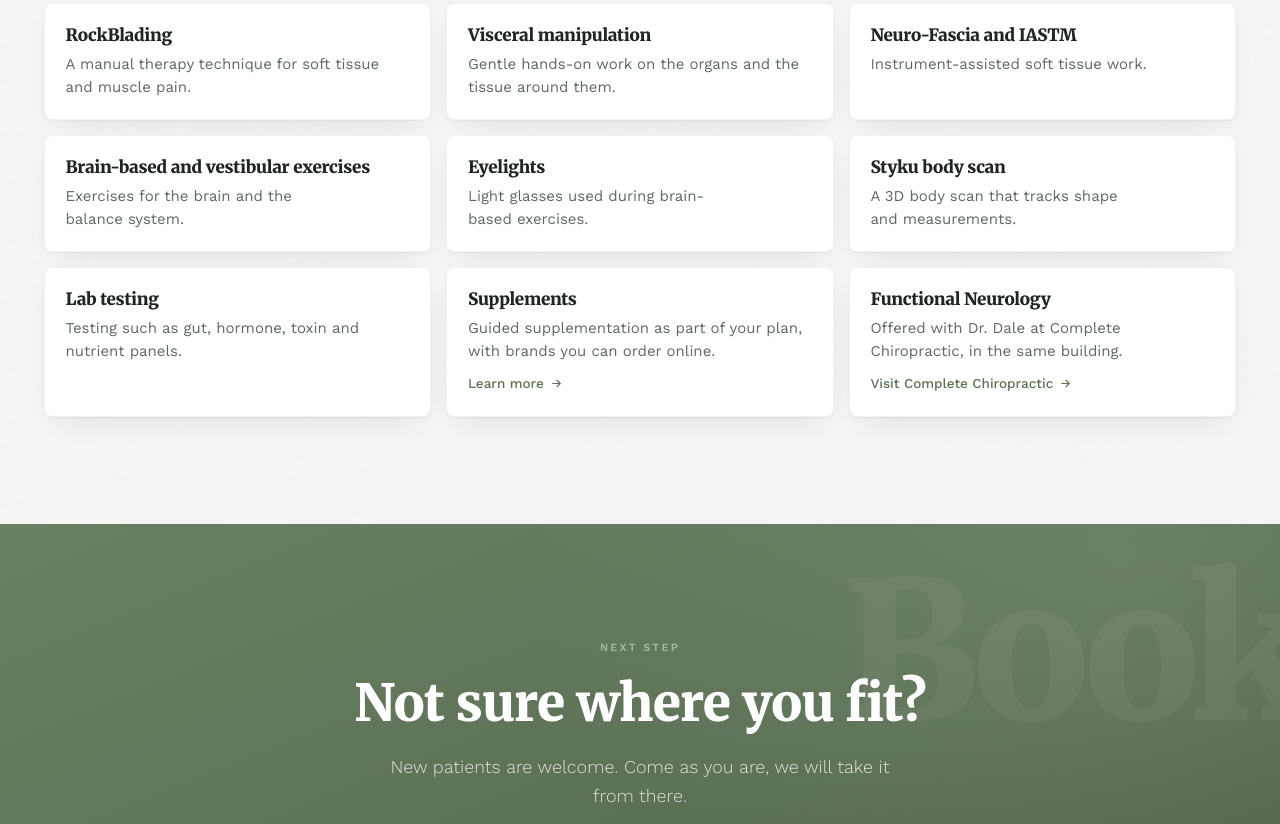
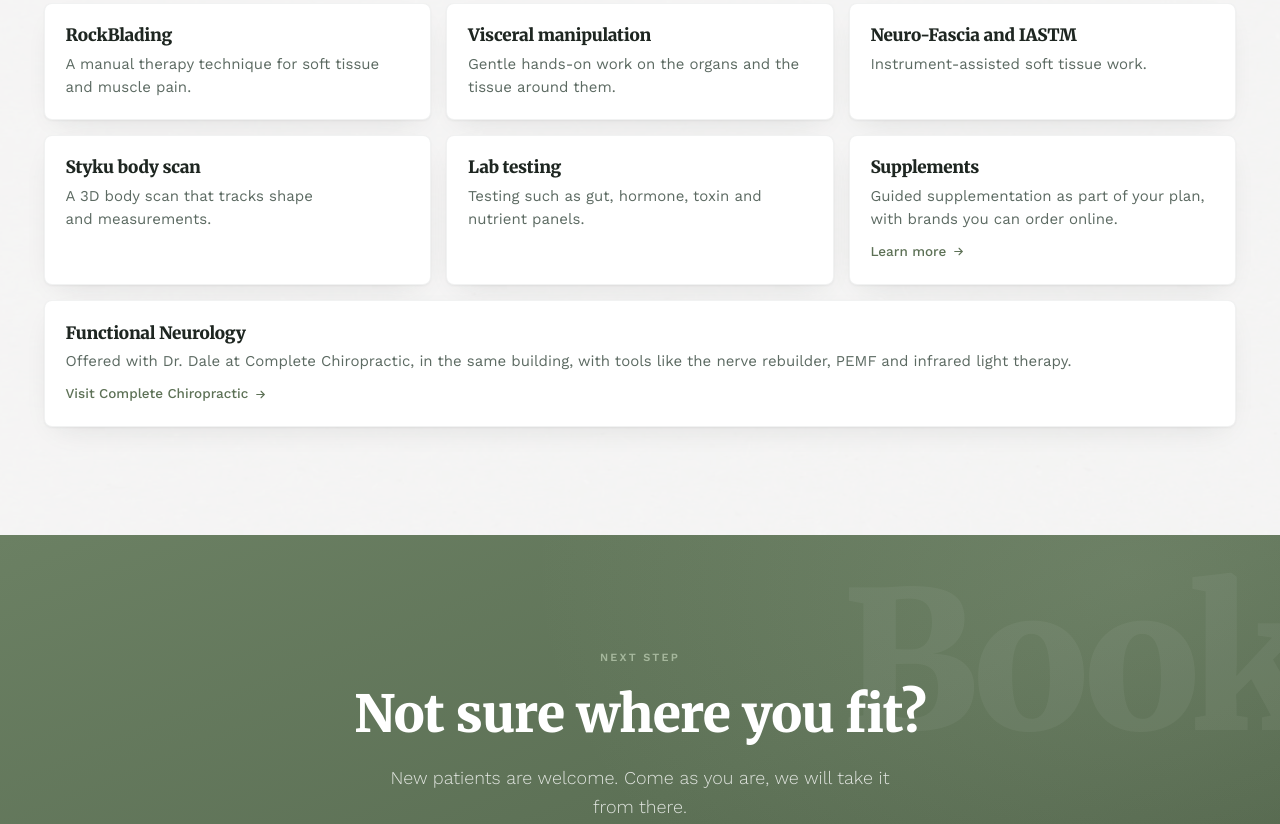
Before and after one commit to localember/capela-living-well-review, a plain HTML site: page capela-living-well-services.html in a window 1280 px wide. Shown: the part 1434-2258 px from the top of the page. Drawn offline with nearby package versions, Linux system fonts and the light colour scheme.

Commit message:
Oct 7 preview (Jaimie, Oct 6 email): brain-based and vestibular exercises and Eyelights off More we offer; Functional Neurology pointer names nerve rebuilder, PEMF and infrared light therapy and takes the full last row; Payment Options 'Send a message' goes to the contact form (#form did not exist on that page)

```diff
--- a/capela-living-well-services.html
+++ b/capela-living-well-services.html
@@ -68,9 +68,10 @@
    row is left with a hole; tablets already use two columns, phones one.
    Supplements and a small Functional Neurology pointer live in "More we offer". */
 @media (min-width:1081px){ .hub--four{grid-template-columns:repeat(2,minmax(0,1fr))} }
-/* "More we offer" holds nine items with the Functional Neurology pointer, so
-   from tablet up it runs three by three instead of leaving one card alone. */
-@media (min-width:721px){ #more-services .xsvc__grid{grid-template-columns:repeat(3,minmax(0,1fr))} }
+/* "More we offer" holds seven items (brain-based, vestibular and Eyelights came off
+   2026-10-07), so from tablet up it runs three across and the Functional Neurology
+   pointer, last, takes the full row instead of sitting alone in one column. */
+@media (min-width:721px){ #more-services .xsvc__grid{grid-template-columns:repeat(3,minmax(0,1fr))} #more-services .xsvc__grid>li:last-child:nth-child(3n+1){grid-column:1/-1} }
 .xsvc--link{padding:0}
 .xsvc--link>a{display:flex;flex-direction:column;height:100%;padding:clamp(18px,1.6vw,24px);color:inherit;border-radius:inherit}
 .xsvc__go{display:inline-flex;align-items:center;gap:.45em;margin-top:.7em;font-size:13.5px;font-weight:500;color:var(--g-band)}
@@ -173,12 +174,10 @@
         <li class="card xsvc reveal" style="--d:0"><h3>RockBlading</h3><p>A manual therapy technique for soft tissue and muscle pain.</p></li>
         <li class="card xsvc reveal" style="--d:1"><h3>Visceral manipulation</h3><p>Gentle hands-on work on the organs and the tissue around them.</p></li>
         <li class="card xsvc reveal" style="--d:2"><h3>Neuro-Fascia and IASTM</h3><p>Instrument-assisted soft tissue work.</p></li>
-        <li class="card xsvc reveal" style="--d:3"><h3>Brain-based and vestibular exercises</h3><p>Exercises for the brain and the balance system.</p></li>
-        <li class="card xsvc reveal" style="--d:0"><h3>Eyelights</h3><p>Light glasses used during brain-based exercises.</p></li>
-        <li class="card xsvc reveal" style="--d:1"><h3>Styku body scan</h3><p>A 3D body scan that tracks shape and measurements.</p></li>
-<li class="card xsvc reveal" style="--d:3"><h3>Lab testing</h3><p>Testing such as gut, hormone, toxin and nutrient panels.</p></li>
-        <li class="card xsvc xsvc--link reveal" id="s-supplements" style="--d:0"><a href="capela-living-well-service-supplements.html"><h3>Supplements</h3><p>Guided supplementation as part of your plan, with brands you can order online.</p><span class="xsvc__go">Learn more <svg width="13" height="13" viewBox="0 0 24 24" fill="none" stroke="currentColor" stroke-width="2" stroke-linecap="round" aria-hidden="true"><path d="M5 12h14M13 6l6 6-6 6"/></svg></span></a></li>
-        <li class="card xsvc xsvc--link reveal" id="s-functional-neurology" style="--d:1"><a href="https://localember.github.io/capela-chiro-review/capela-chiro-service-functional-neurology.html"><h3>Functional Neurology</h3><p>Offered with Dr. Dale at Complete Chiropractic, in the same building.</p><span class="xsvc__go">Visit Complete Chiropractic <svg width="13" height="13" viewBox="0 0 24 24" fill="none" stroke="currentColor" stroke-width="2" stroke-linecap="round" aria-hidden="true"><path d="M5 12h14M13 6l6 6-6 6"/></svg></span></a></li>
+        <li class="card xsvc reveal" style="--d:0"><h3>Styku body scan</h3><p>A 3D body scan that tracks shape and measurements.</p></li>
+        <li class="card xsvc reveal" style="--d:1"><h3>Lab testing</h3><p>Testing such as gut, hormone, toxin and nutrient panels.</p></li>
+        <li class="card xsvc xsvc--link reveal" id="s-supplements" style="--d:2"><a href="capela-living-well-service-supplements.html"><h3>Supplements</h3><p>Guided supplementation as part of your plan, with brands you can order online.</p><span class="xsvc__go">Learn more <svg width="13" height="13" viewBox="0 0 24 24" fill="none" stroke="currentColor" stroke-width="2" stroke-linecap="round" aria-hidden="true"><path d="M5 12h14M13 6l6 6-6 6"/></svg></span></a></li>
+        <li class="card xsvc xsvc--link reveal" id="s-functional-neurology" style="--d:0"><a href="https://localember.github.io/capela-chiro-review/capela-chiro-service-functional-neurology.html"><h3>Functional Neurology</h3><p>Offered with Dr. Dale at Complete Chiropractic, in the same building, with tools like the nerve rebuilder, PEMF and infrared light therapy.</p><span class="xsvc__go">Visit Complete Chiropractic <svg width="13" height="13" viewBox="0 0 24 24" fill="none" stroke="currentColor" stroke-width="2" stroke-linecap="round" aria-hidden="true"><path d="M5 12h14M13 6l6 6-6 6"/></svg></span></a></li>
     </ul>
   </div>
 </section>
```
Also changed, not shown: capela-living-well-payment-options.html (+1 -1 lines).
